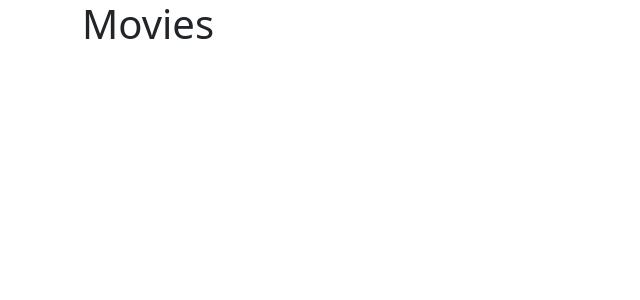
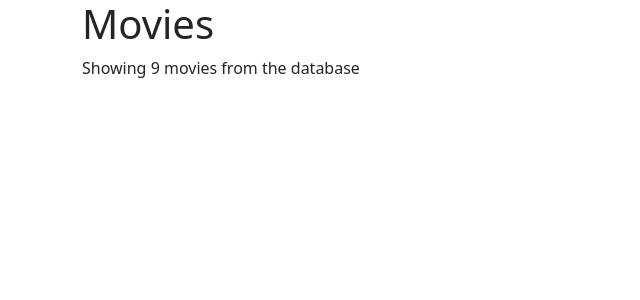
Before and after one commit to chrisvasqm/react-vidly, a React (Create React App) app: page / in a window 1280 px wide. Shown: the top 300 px of the page, without its empty margins (0-640 px from the left). Built offline with nearby package versions, Linux system fonts and the light colour scheme.

Commit message:
Show amount of movies

```diff
--- a/src/components/movies.jsx
+++ b/src/components/movies.jsx
@@ -11,6 +11,8 @@ class Movies extends Component {
       <div>
         <main className="container">
           <h1>Movies</h1>
+
+          <p>Showing {this.state.movies.length} movies from the database</p>
         </main>
       </div>
     );
```
